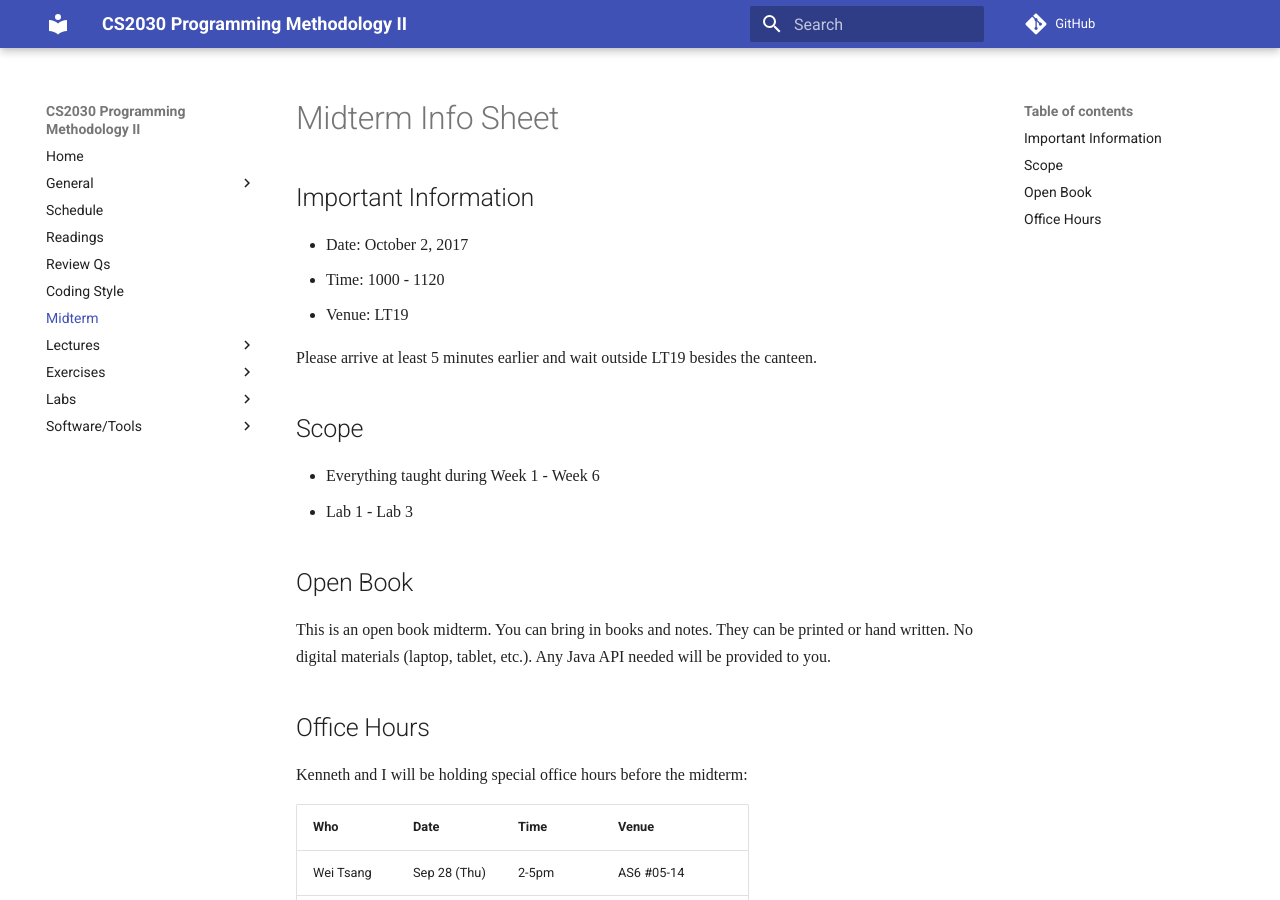
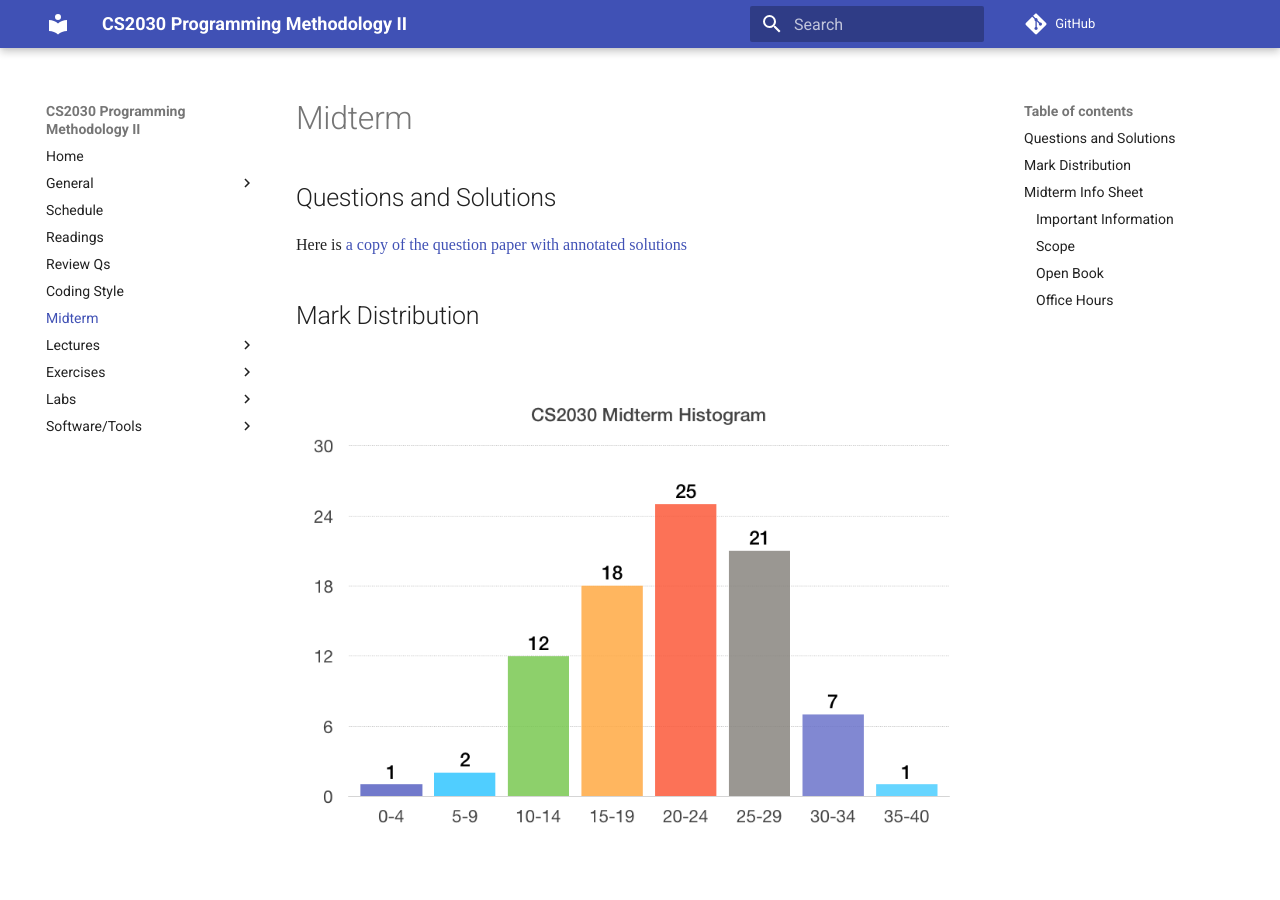
Before and after one commit to nus-cs2030/1718-s2, an MkDocs documentation site: the page built from docs/midterm.md, in a window 1280 px wide and 900 px high. Built offline with MkDocs 1.6.1 and Material for MkDocs 9.7.7, drawn with Linux system fonts in a browser that asks for light colours; some web fonts are replaced; comment, search, counter and statistics services are not loaded; old or Windows-style settings are respelled for this version of MkDocs.

Commit message:
Add midterm results

```diff
--- a/docs/midterm.md
+++ b/docs/midterm.md
@@ -1,20 +1,30 @@
-# Midterm Info Sheet
+# Midterm
 
-## Important Information
+## Questions and Solutions
+
+Here is [a copy of the question paper with annotated solutions](https://www.comp.nus.edu.sg/~cs2030/1718-s1/midterm-w-solution.pdf)
+
+## Mark Distribution
+
+![mark distribution](figures/midterm-histogram.png)
+
+## Midterm Info Sheet
+
+### Important Information
 - Date: October 2, 2017
 - Time: 1000 - 1120
 - Venue: LT19
 
 Please arrive at least 5 minutes earlier and wait outside LT19 besides the canteen.
 
-## Scope
+### Scope
 - Everything taught during Week 1 - Week 6
 - Lab 1 - Lab 3
 
-## Open Book
+### Open Book
 This is an open book midterm.  You can bring in books and notes.  They can be printed or hand written.  No digital materials (laptop, tablet, etc.).  Any Java API needed will be provided to you.
 
-## Office Hours
+### Office Hours
 
 Kenneth and I will be holding special office hours before the midterm:
 
```
Also changed, not shown: docs/figures/midterm-histogram.png (added).
